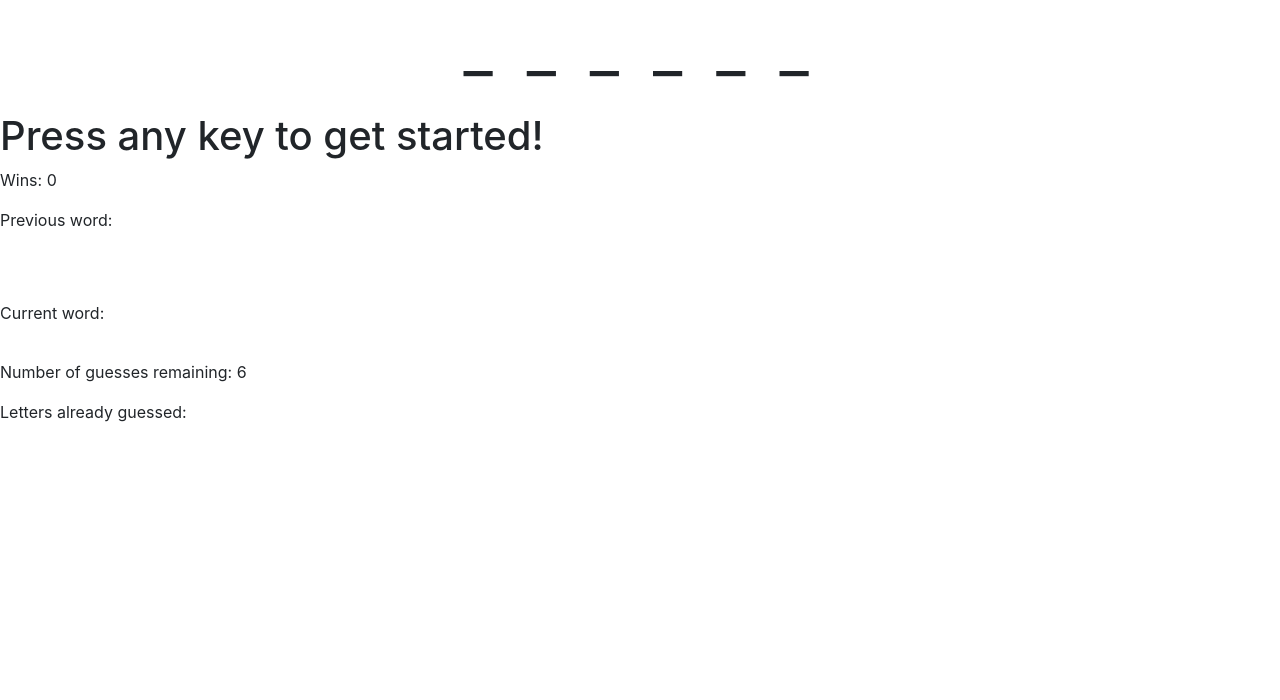
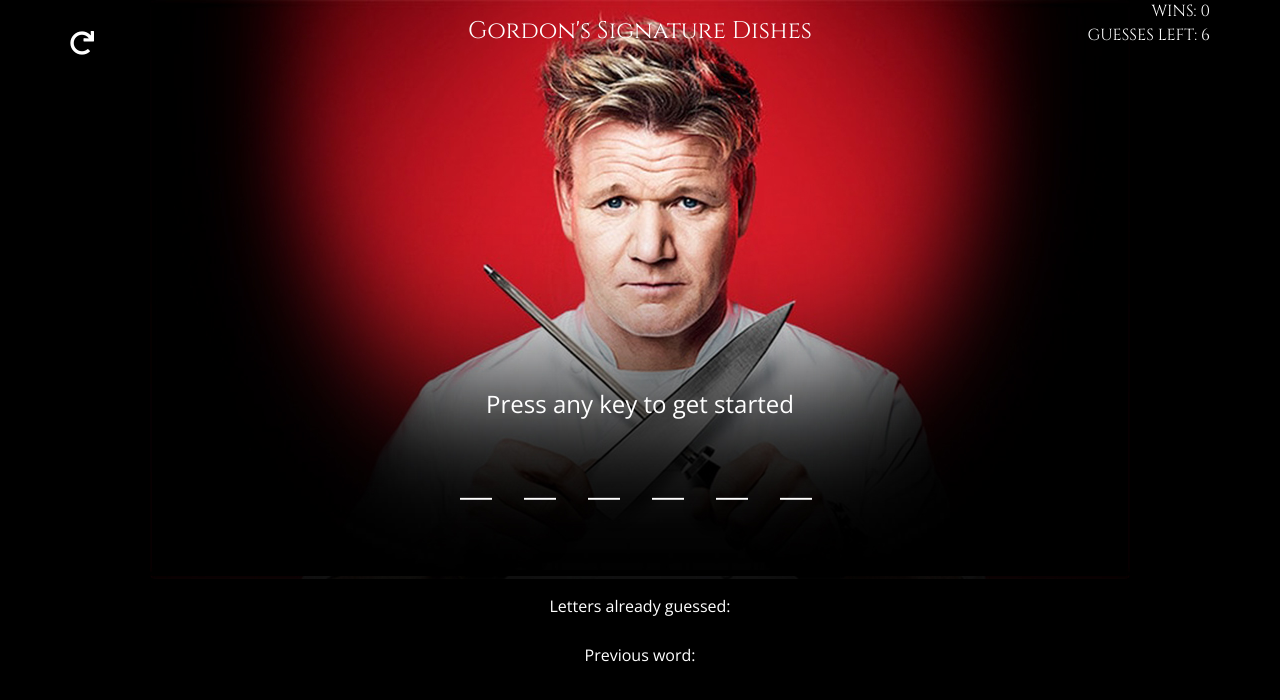
Before and after one commit to jlouie10/Word-Guess-Game, a plain HTML site: page index.html in a window 1280 px wide. Drawn offline with nearby package versions, Linux system fonts and the light colour scheme; a web font is replaced by a local one.

Commit message:
Added theme and layout

```diff
--- a/assets/css/style.css
+++ b/assets/css/style.css
@@ -1,12 +1,110 @@
+body {
+    font-family: 'Open Sans', sans-serif;
+    background-color: #000;
+    color: #fff;
+}
+
 span {
     white-space: pre;
+    font-family: 'Cinzel', serif;
 }
 
-#word {
+ul {
+    list-style: none;
+    text-align: right;
+    text-transform: uppercase;
+}
+
+.navbar-outer {
+    position: absolute;
+    width: 100%;
+}
+
+.navbar {
+    margin: 0 auto;
+    font-family: 'Cinzel', serif;
+    z-index: 2;
+}
+
+
+.fa-redo {
+    font-size: 24px;
+    position: absolute;
+    left: 0;
+}
+
+.navbar-brand {
+    /* text-transform: uppercase; */
+    font-size: 1.5rem;
+    margin: 0;
+    color: #fff;
+}
+
+.navbar-widget {
+    position: absolute;
+    right: 0;
+    color: #fff;
+}
+
+.jumbotron {
+    /* background-image: url("assets/images/gordon_bg.png"); */
+    background-image: url("../images/gordon_bg.jpg");
+    max-height: 579px;
+    max-width: 980px;
+    height: 579px;
+    background-size: cover;
+    background-repeat: no-repeat;
+    margin: 0 auto;
+    position: relative;
+    z-index: 1;
+}
+
+#instructions, #word, #word-previous-container, #letters-guessed {
     text-align: center;
+}
+
+#instructions {
+    font-size: 1.5rem;
+    font-weight: 400;
+}
+
+#instructions-outer {
+    position: absolute;
+    bottom: 40px;
+    width: 100%;
+    left: 0;
+    right: 0;
 }
 
 #word-current {
     font-size: 4rem;
     letter-spacing: 0.5rem;
 }
+
+#letters {
+    font-size: 2rem;
+}
+
+@media (min-width: 576px) {
+    nav {
+        max-width: 540px;
+    }
+}
+
+@media (min-width: 768px) {
+    nav {
+        max-width: 720px;
+    }
+}
+
+@media (min-width: 992px) {
+    nav {
+        max-width: 960px;
+    }
+}
+
+@media (min-width: 1200px) {
+    nav {
+        max-width: 1140px;
+    }
+}
--- a/index.html
+++ b/index.html
@@ -1,12 +1,14 @@
 <!doctype html>
 <html lang="en">
+
 <head>
   <!-- Required meta tags -->
   <meta charset="utf-8">
   <meta name="viewport" content="width=device-width, initial-scale=1, shrink-to-fit=no">
 
   <!-- Bootstrap CSS -->
-    <link rel="stylesheet" href="https://stackpath.bootstrapcdn.com/bootstrap/4.3.1/css/bootstrap.min.css" integrity="sha384-ggOyR0iXCbMQv3Xipma34MD+dH/1fQ784/j6cY/iJTQUOhcWr7x9JvoRxT2MZw1T" crossorigin="anonymous">
+  <link rel="stylesheet" href="https://stackpath.bootstrapcdn.com/bootstrap/4.3.1/css/bootstrap.min.css"
+    integrity="sha384-ggOyR0iXCbMQv3Xipma34MD+dH/1fQ784/j6cY/iJTQUOhcWr7x9JvoRxT2MZw1T" crossorigin="anonymous">
 
   <!-- CSS -->
   <link rel="stylesheet" type="text/css" href="assets/css/style.css">
@@ -14,14 +16,33 @@
   <!-- Google Fonts -->
   <link href="https://fonts.googleapis.com/css?family=Open+Sans:300,400,600,700,800" rel="stylesheet">
   <link href="https://fonts.googleapis.com/css?family=Playfair+Display:400,400i,700,900" rel="stylesheet">
+  <link href="https://fonts.googleapis.com/css?family=Cinzel:400,700,900" rel="stylesheet">
+
+  <!-- Font Awesome -->
+  <link rel="stylesheet" href="https://use.fontawesome.com/releases/v5.8.1/css/all.css"
+    integrity="sha384-50oBUHEmvpQ+1lW4y57PTFmhCaXp0ML5d60M1M7uH2+nqUivzIebhndOJK28anvf" crossorigin="anonymous">
 
   <title>Word Guess Game</title>
 
   <!-- Favicon -->
   <link rel="icon" type="image/png" href="/assets/images/favicon.png">
 </head>
+
 <body>
+  <div class="navbar-outer">
+    <nav class="navbar navbar-expand-md navbar-dark mb-4 justify-content-center">
+        <a class="navbar-brand" href="index.html"><i class="fas fa-redo"></i></a>
+      <a class="navbar-brand" href="index.html">Gordon's Signature Dishes</a>
+      <ul class="navbar-widget">
+        <li>Wins: <span id="wins"></span></li>
+        <li>Guesses left: <span id="guesses"></span></li>
+      </ul>
+    </nav>
+  </div>
 
+  <div class="jumbotron">
+    <div id="instructions-outer">
+      <h1 id="instructions" class="display-4">Press any key to get started</h1>
       <div id="word" class="container">
         <div class="row">
           <div class="col-12">
@@ -31,38 +52,42 @@
           </div>
         </div>
       </div>
+    </div>
+  </div>
 
-    <div id="game">
-        <h1>
-          Press any key to get started!
-        </h1>
-        <p>
-          Wins: <span id="wins"></span>
-        </p>
-
-        <p>
-          Previous word: <span id="word-previous"></span>
-        </p>
-
-        <p>
-          Current word: <span id="word-current"></span>
-        </p>
-
-        <p>
-          Number of guesses remaining: <span id="guesses"></span>
-        </p>
-
+  <div id="letters-guessed" class="container">
+    <div class="row">
+      <div class="col-12">
         <p>
           Letters already guessed: <span id="letters"></span>
         </p>
       </div>
+    </div>
+  </div>
+
+  <div id="word-previous-container" class="container">
+    <div class="row">
+      <div class="col-12">
+        <p>
+          Previous word: <span id="word-previous"></span>
+        </p>
+      </div>
+    </div>
+  </div>
 
   <!-- JavaScript -->
   <!-- jQuery first, then Popper.js, then Bootstrap JS -->
-    <script src="https://code.jquery.com/jquery-3.3.1.slim.min.js" integrity="sha384-q8i/X+965DzO0rT7abK41JStQIAqVgRVzpbzo5smXKp4YfRvH+8abtTE1Pi6jizo" crossorigin="anonymous"></script>
-    <script src="https://cdnjs.cloudflare.com/ajax/libs/popper.js/1.14.7/umd/popper.min.js" integrity="sha384-UO2eT0CpHqdSJQ6hJty5KVphtPhzWj9WO1clHTMGa3JDZwrnQq4sF86dIHNDz0W1" crossorigin="anonymous"></script>
-    <script src="https://stackpath.bootstrapcdn.com/bootstrap/4.3.1/js/bootstrap.min.js" integrity="sha384-JjSmVgyd0p3pXB1rRibZUAYoIIy6OrQ6VrjIEaFf/nJGzIxFDsf4x0xIM+B07jRM" crossorigin="anonymous"></script>
+  <script src="https://code.jquery.com/jquery-3.3.1.slim.min.js"
+    integrity="sha384-q8i/X+965DzO0rT7abK41JStQIAqVgRVzpbzo5smXKp4YfRvH+8abtTE1Pi6jizo"
+    crossorigin="anonymous"></script>
+  <script src="https://cdnjs.cloudflare.com/ajax/libs/popper.js/1.14.7/umd/popper.min.js"
+    integrity="sha384-UO2eT0CpHqdSJQ6hJty5KVphtPhzWj9WO1clHTMGa3JDZwrnQq4sF86dIHNDz0W1"
+    crossorigin="anonymous"></script>
+  <script src="https://stackpath.bootstrapcdn.com/bootstrap/4.3.1/js/bootstrap.min.js"
+    integrity="sha384-JjSmVgyd0p3pXB1rRibZUAYoIIy6OrQ6VrjIEaFf/nJGzIxFDsf4x0xIM+B07jRM"
+    crossorigin="anonymous"></script>
 
   <script src="assets/javascript/game.js"></script>
 </body>
+
 </html>
```
Also changed, not shown: assets/images/favicon.png (added), assets/images/gordon_bg.jpg (added). Lines whose indentation alone changed are shown as unchanged.
